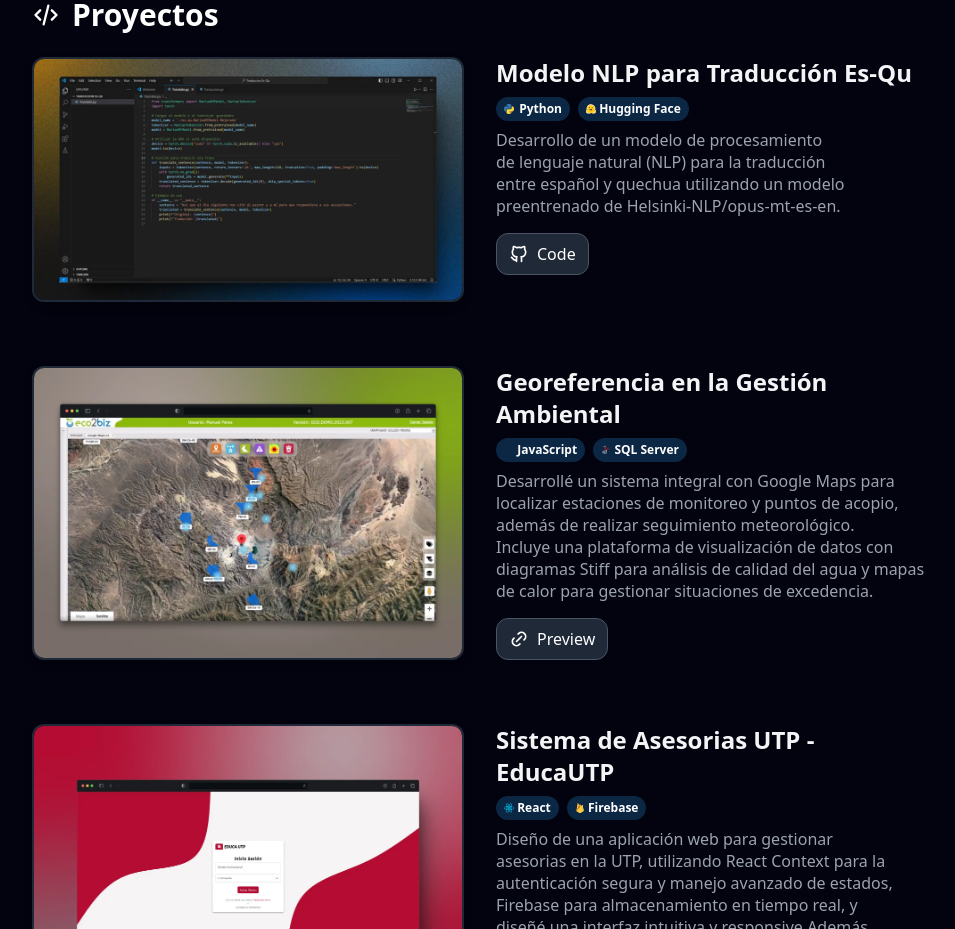
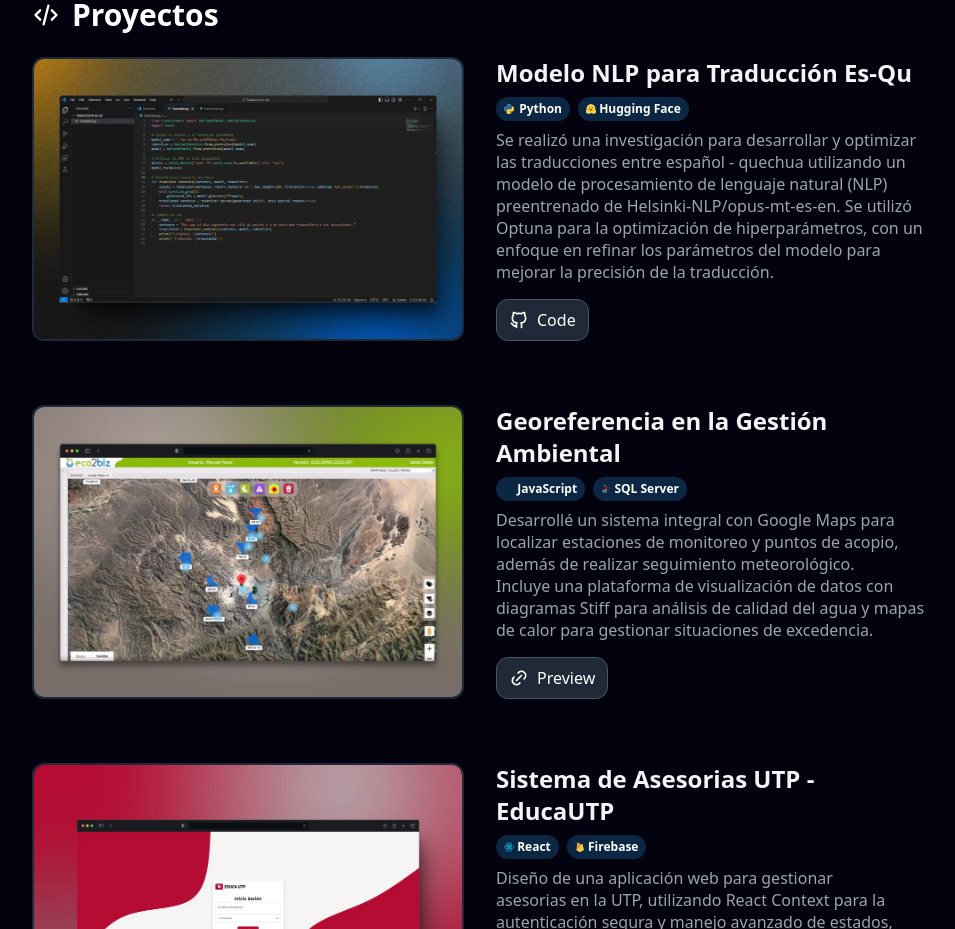
Before and after one commit to iBarb/Portafolio, a React (Vite) app: page / in a window 1280 px wide. Shown: the part 1140-2069 px from the top of the page, without its empty margins (160-1115 px from the left). Built offline with nearby package versions, Linux system fonts and the light colour scheme; some icons are missing.

Commit message:
change description

```diff
--- a/src/Components/Projects/Projects.jsx
+++ b/src/Components/Projects/Projects.jsx
@@ -56,7 +56,7 @@
         {
             id: 1,
             title: "Modelo NLP para Traducción Es-Qu",
-            description: "Desarrollo de un modelo de procesamiento de lenguaje natural (NLP) para la traducción entre español y quechua utilizando un modelo preentrenado de Helsinki-NLP/opus-mt-es-en.",
+            description: "Se realizó una investigación para desarrollar y optimizar las traducciones entre español - quechua utilizando un modelo de procesamiento de lenguaje natural (NLP) preentrenado de Helsinki-NLP/opus-mt-es-en. Se utilizó Optuna para la optimización de hiperparámetros, con un enfoque en refinar los parámetros del modelo para mejorar la precisión de la traducción.",
             link: "",
             github: "https://github.com/iBarb/Machine-Translation-Es-Qu",
             image: "/projects/Taduccion-es-qu.webp",
```
